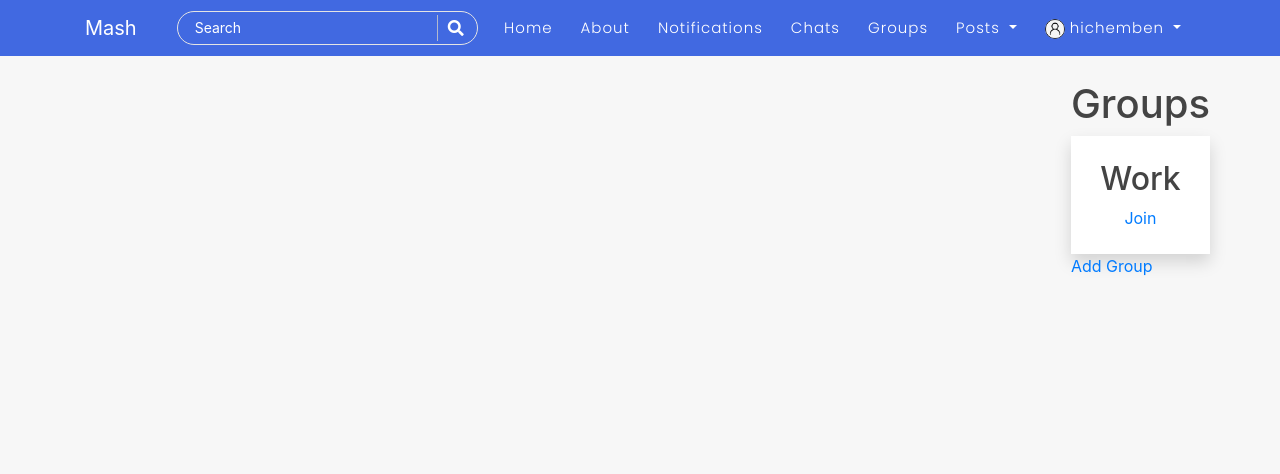
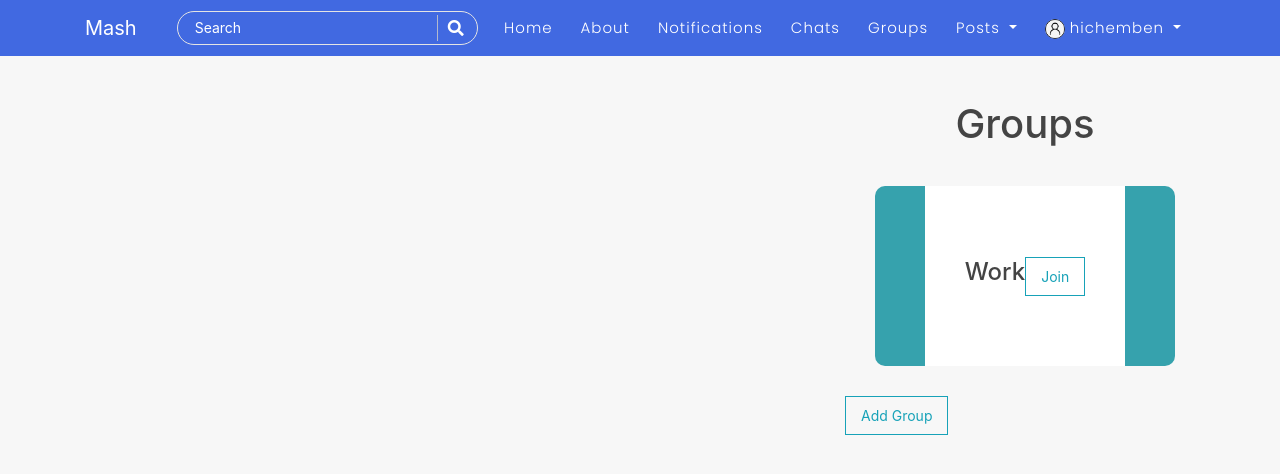
Before and after one commit to hichemben02/Mash, a Django app: page /groups/ in a window 1280 px wide. Shown: the top 474 px of the page. Run offline with Django 5.2, Linux system fonts and the light colour scheme; a user stored in the database is signed in; data comes from the database, SQL or seed files in the repository; some libraries are stand-ins or nearby versions.

Commit message:
version 1.2

```diff
--- a/mash/group/templates/group/groups.html
+++ b/mash/group/templates/group/groups.html
@@ -3,8 +3,57 @@
 {% block title %}Groups{% endblock %}
 
 {% block content %}
+<style>
+    .room_page{
+    display: flex;
+    align-items: center;
+    justify-content: center;
+    margin: auto;
+}
+
+.mygroups{
+    display: flex;
+    flex-direction: row;
+    flex-wrap: wrap;
+    overflow: scroll;
+    overflow-x: hidden;
+}
+
+.grp{
+    display: flex;
+    align-items: center;
+    justify-content: center;
+    margin-top: 20px;
+}
+
+.room_block{
+    background-color: #36A2AD;
+    color: #FFFFFF;
+    border: none;
+    border-radius: 10px;
+    padding: 5px 10px;
+    width: 300px;
+    height: 180px;
+    text-decoration: none;
+    font-size: 16px;
+    margin: 30px;
+    display: flex;
+    align-items: center;
+   justify-content: center;
+}
+
+.extra_room_block {
+    background-color: white;
+    width: 200px;
+    height: 180px;
+    display: flex;
+    align-items: center;
+    justify-content: center;
+}
+</style>
+
 <div class="room_page">
-    <div class="room_container_int">
+    <div>
 
         <div class="grp">
             <h1 >Groups</h1>
@@ -13,11 +62,10 @@
         <div class="mygroups">
             {% for group in groups %}
                 <div class="room_block">
-                    <div class="p-4 bg-white shadow rounded-xl text-center">
-                        <h2>{{ group.name }}</h2>
-
-                        <div class="join_btn">
-                            <a href="{% url 'group' group.slug %}" class="join_btn_txt">Join</a>
+                    <div class="extra_room_block">
+                        <h4>{{ group.name }}</h4>
+                        <div>
+                            <a href="{% url 'group' group.slug %}" class="btn btn-outline-info">Join</a>
                         </div>
 
                     </div>
@@ -25,7 +73,7 @@
             {% endfor %}
         </div>
         <div class="add_grp">
-            <a href="{% url 'addgroup' %}" class="add_grp_txt" >Add Group</a>
+            <a href="{% url 'addgroup' %}" class="btn btn-outline-info" >Add Group</a>
         </div>
     </div>
 </div>
```
Also changed, not shown: mash/group/templates/group/add_group.html (+14 -10 lines).
